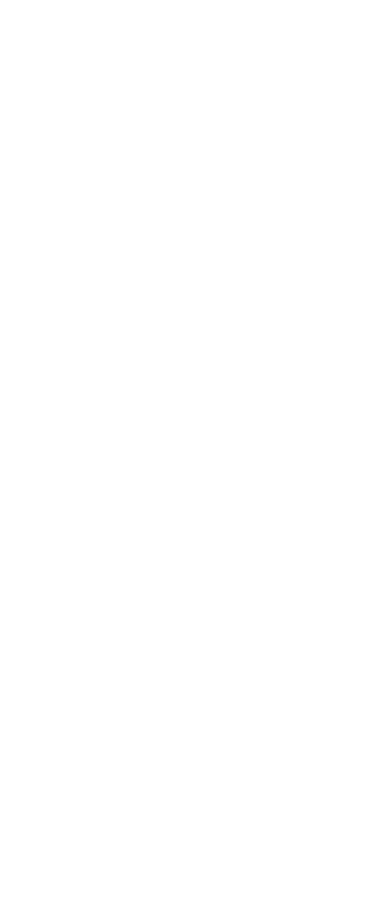
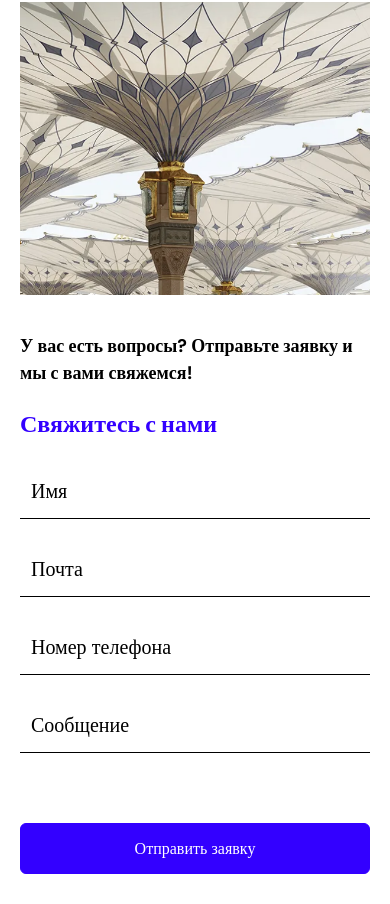
Before and after one commit to Annnabelle/astra, a React (Create React App) app: page / in a window 390 px wide. Shown: the part 4254-5158 px from the top of the page. Before the commit the page ends 4233 px from the top, so only its background shows below. Built offline with nearby package versions, Linux system fonts and the light colour scheme.

Commit message:
add contact us block

```diff
--- a/src/App.js
+++ b/src/App.js
@@ -1,5 +1,6 @@
 import BlockLevelUp from "./components/blockLevelUp";
 import Cases from "./components/cases";
+import ContactUs from "./components/contactUs";
 import Header from "./components/header";
 import Hero from "./components/hero";
 import PartnersBlock from "./components/partnersBlock";
@@ -16,6 +17,7 @@
       <StaticBlock/>
       <Cases/>
       <BlockLevelUp/>
+      <ContactUs/>
     </div>
   );
 }
--- /dev/null
+++ b/src/components/contactUs/index.jsx
@@ -0,0 +1,75 @@
+import React from "react";
+import Button from "../button";
+import contactUsBg from "../../assets/contactUsBg.webp";
+import contactUs from "../../assets/contactUs.png";
+import "./styles.sass";
+
+const ContactUs = () => {
+  return (
+    <div className='contactUs'>
+      <div className='contactUsImg'>
+        <img
+          src={contactUsBg}
+          alt='contactUsBg'
+          className='img'
+        />
+      </div>
+      <div className='contactUsContainer'>
+        <div className='container'>
+          <div className='contactUsContent'>
+            <div className='contentImage'>
+              <img
+                src={contactUs}
+                alt='contactUs'
+                className='img'
+              />
+            </div>
+            <div className='contentForm'>
+              <div className='contentUpTitle'>
+                <h5 className='title'>У вас есть вопросы? Отправьте заявку и мы с вами свяжемся!</h5>
+              </div>
+              <div className='contentTitle'>
+                <h3 className='title'>Свяжитесь с нами</h3>
+              </div>
+              <form className='form'>
+                <div className='formInput'>
+                  <input
+                    type='text'
+                    className='input'
+                    placeholder='Имя'
+                  />
+                </div>
+                <div className='formInput'>
+                  <input
+                    type='email'
+                    className='input'
+                    placeholder='Почта'
+                  />
+                </div>
+                <div className='formInput'>
+                  <input
+                    type='text'
+                    className='input'
+                    placeholder='Номер телефона'
+                  />
+                </div>
+                <div className='formInput'>
+                  <input
+                    type='text'
+                    className='input'
+                    placeholder='Сообщение'
+                  />
+                </div>
+                <div className='formBtn'>
+                  <Button>Отправить заявку</Button>
+                </div>
+              </form>
+            </div>
+          </div>
+        </div>
+      </div>
+    </div>
+  );
+};
+
+export default ContactUs;
--- /dev/null
+++ b/src/components/contactUs/styles.sass
@@ -0,0 +1,71 @@
+@import '../../styles/_variables'
+@import '../../styles/_typography'
+.contactUs
+    margin: 50px 0
+    padding: 50px 0
+    position: relative
+    @media screen and (max-width: 991px)
+        margin: 30px 0
+        padding: 0
+    .contactUsImg
+        position: absolute
+        top: 0
+        left: 0
+        width: 100%
+        height: 100%
+        .img
+            width: 100%
+            height: 100%
+            object-fit: cover
+    .contactUsContainer
+        position: relative
+        .contactUsContent
+            display: flex
+            align-items: center
+            justify-content: space-between
+            column-gap: 50px
+            @media screen and (max-width: 991px)
+                flex-direction: column
+                row-gap: 30px
+            .contentImage
+                width: 100%
+                .img
+                    width: 100%
+            .contentForm
+                width: 100%
+                display: flex
+                flex-direction: column
+                row-gap: 20px
+                .contentUpTitle
+                    .title
+                        +typography(20px, 600, map-get($basic, 'black'))
+                        @media screen and (max-width: 991px)
+                            font-size: 18px
+                .contentTitle
+                    .title
+                        +typography(32px, 700, map-get($main, 'main'))
+                        @media screen and (max-width: 991px)
+                            font-size: 24px
+                .form
+                    display: flex
+                    flex-direction: column
+                    row-gap: 20px
+                    .formInput
+                        .input
+                            width: 100%
+                            padding: 11px
+                            outline: none
+                            border: none
+                            border-bottom: 1px solid
+                            +typography(32px, 600, map-get($basic, 'black'))
+                            @media screen and (max-width: 991px)
+                                font-size: 24px
+                            &::placeholder
+                                +typography(24px, 500, map-get($basic, 'black'))
+                                @media screen and (max-width: 991px)
+                                    font-size: 20px
+                    .formBtn
+                        width: 100%
+                        margin-top: 50px
+                        .btn
+                            width: 100%
--- a/src/components/header/index.jsx
+++ b/src/components/header/index.jsx
@@ -1,4 +1,4 @@
-import React, { useState } from "react";
+import React, { useEffect, useState } from "react";
 import logo from "../../assets/astraLogo.webp";
 import NavBar from "./navBar/index.jsx";
 import Button from "../button";
@@ -6,13 +6,26 @@
 
 const Header = () => {
   const [burgerIsOpen, setBurgerIsOpen] = useState(false);
+  const [scrolled, setScrolled] = useState(false);
+
+  useEffect(() => {
+    const handleScroll = () => {
+      setScrolled(window.scrollY > 50);
+    };
+
+    window.addEventListener("scroll", handleScroll);
+
+    return () => {
+      window.removeEventListener("scroll", handleScroll);
+    };
+  }, []);
 
   const toggleMenu = (toOpen) => {
     setBurgerIsOpen(toOpen);
   };
 
   return (
-    <header className={`header  ${burgerIsOpen ? "activeHeader" : ""}`}>
+    <header className={`header  ${burgerIsOpen ? "activeHeader" : ""} ${scrolled ? "scrolled" : ""}`}>
       <div className=' container'>
         <div className='headerItems'>
           <div className='headerItem'>
--- a/src/components/header/styles.sass
+++ b/src/components/header/styles.sass
@@ -227,5 +227,6 @@
                         &::after
                             background: map-get($main, 'main')
 
-.activeHeader
+.activeHeader,
+.scrolled
     background: map-get($basic, 'white')
```
Also changed, not shown: src/assets/contactUs.png (added), src/assets/contactUsBg.webp (added).
